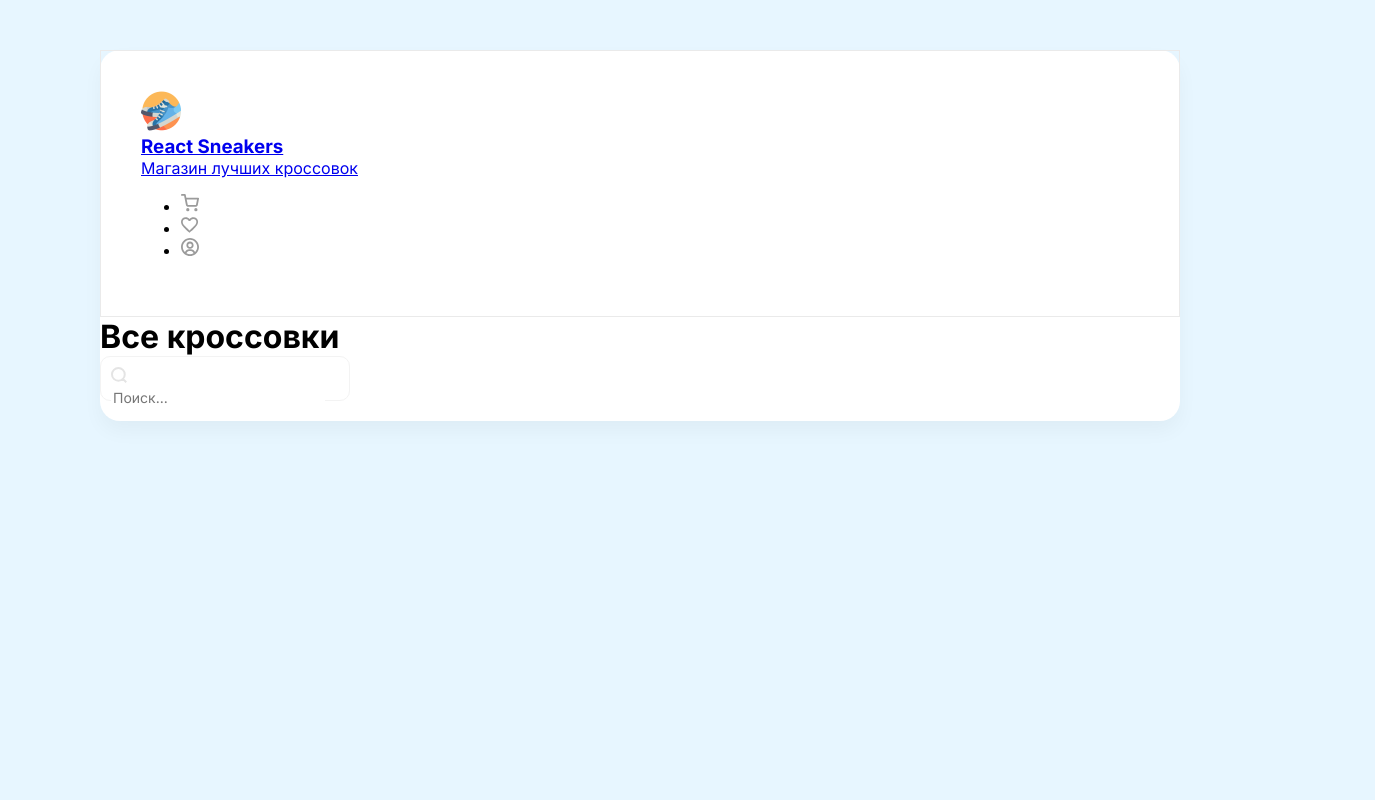
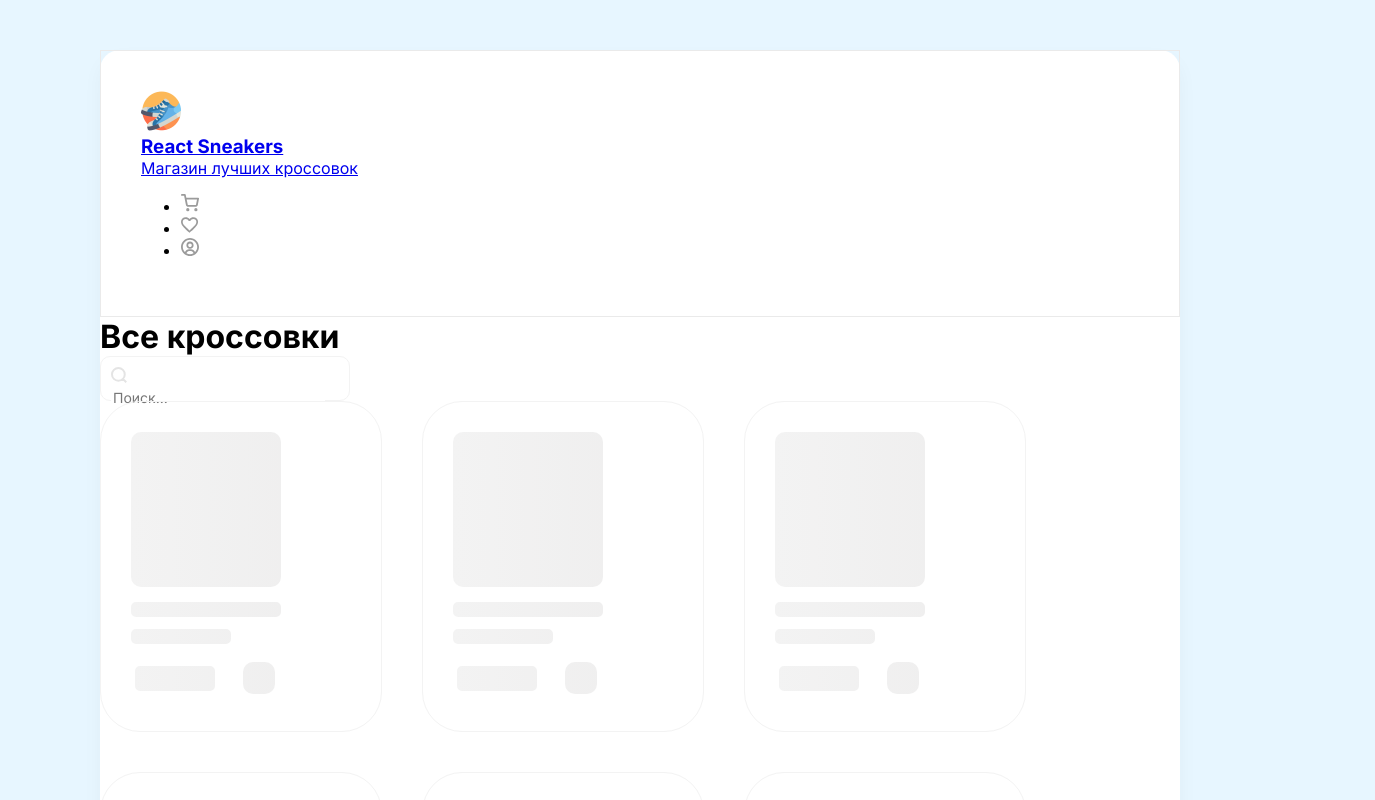
Before and after one commit to NailGilmanov/react-sneakers, a React (Create React App) app: page / in a window 1280 px wide. Shown: the top 800 px of the page, 1375 px wide, since content can reach past the window. Built offline with nearby package versions, Linux system fonts and the light colour scheme; no server answers.

Commit message:
Init Commit

```diff
--- a/package.json
+++ b/package.json
@@ -8,6 +8,7 @@
     "@testing-library/user-event": "^12.8.3",
     "macro-css": "^1.0.5",
     "react": "^17.0.2",
+    "react-content-loader": "^6.0.3",
     "react-dom": "^17.0.2",
     "react-router-dom": "^5.2.0",
     "react-scripts": "4.0.3",
--- a/src/App.js
+++ b/src/App.js
@@ -4,6 +4,7 @@ import axios from 'axios';
 import Header from './components/Header';
 import Drawer from './components/Drawer'
 import { Route } from 'react-router-dom';
+import AppContext from './context';
 
 import Home from './pages/Home';
 import Favorites from './pages/Favorites';
@@ -15,21 +16,25 @@ function App() {
   const [cartOpened, setCartOpened] = React.useState(false)
   const [searchValue, setSearchValue] = React.useState('')
   const [price, setPrice] = React.useState(0)
+  const [isLoading, setIsLoading] = React.useState(true)
 
   React.useEffect(() => {
-    axios.get('https://60e9f2995dd7ff0017b39725.mockapi.io/items').then((res) => {
-      setSneakers(res.data);
-    })
+    async function fetchData() {
+      const cartResponse = await axios.get('https://60e9f2995dd7ff0017b39725.mockapi.io/itemsInCart')
+      const favoriteResponse = await axios.get('https://60e9f2995dd7ff0017b39725.mockapi.io/itemsInFavorite')
+      const itemsResponse = await axios.get('https://60e9f2995dd7ff0017b39725.mockapi.io/items')
 
-    axios.get('https://60e9f2995dd7ff0017b39725.mockapi.io/itemsInCart').then((res) => {
-      setCartItems(res.data);
-      res.data.map((item) => setPrice(prev => prev + item.price))
-    })
+      setIsLoading(false);
 
-    axios.get('https://60e9f2995dd7ff0017b39725.mockapi.io/itemsInFavorite').then((res) => {
-      setFavorites(res.data);
-    })
+      setCartItems(cartResponse.data);
+      setFavorites(favoriteResponse.data);
+      setSneakers(itemsResponse.data);
+    }
+
+    fetchData();
   }, [])
+
+
 
   const onChangeSeacrhInput = (event) => {
     setSearchValue(event.target.value);
@@ -39,15 +44,14 @@ function App() {
     if (cartItems.find((item) => obj.id === item.id)) {
       axios.delete(`https://60e9f2995dd7ff0017b39725.mockapi.io/itemsInCart/${obj.id}`);
       setCartItems(prev => prev.filter((item) => item.id !== obj.id));
-      setPrice(prev => prev - obj.price)
     } else {
       axios.post('https://60e9f2995dd7ff0017b39725.mockapi.io/itemsInCart', obj)
       setCartItems(prev => [...prev,  obj])
-      setPrice(prev => prev + obj.price)
     }
   }
 
-  const onAddToFavorite = (obj) => {
+  const onAddToFavorite = async (obj) => {
+    try {
       if (favorite.find((item) => item.id === obj.id)) {
         axios.delete(`https://60e9f2995dd7ff0017b39725.mockapi.io/itemsInFavorite/${obj.id}`);
         setFavorites(prev => prev.filter((item) => item.id !== obj.id));
@@ -55,15 +59,22 @@ function App() {
         axios.post('https://60e9f2995dd7ff0017b39725.mockapi.io/itemsInFavorite', obj);
         setFavorites(prev => [...prev,  obj]);
       }
+    } catch (error) {
+      alert('ADD ERROR');
+    }
   }
 
   const onRemoveFromCart = (obj) => {
     axios.delete(`https://60e9f2995dd7ff0017b39725.mockapi.io/itemsInCart/${obj.id}`);
     setCartItems((prev) => prev.filter((item) => item.id !== obj.id));
-    setPrice(prev => prev - obj.price);
+  }
+
+  const isItemAdded = (id) => {
+     return cartItems.some(item => id === item.id)
   }
 
   return (
+    <AppContext.Provider value={{ sneakers, cartItems, favorite, isItemAdded }}>
       <div className="wrapper clear">
         {cartOpened &&
           <Drawer
@@ -79,22 +90,24 @@ function App() {
         <Route path="/" exact>
           <Home
             sneakers={sneakers}
+            cartItems={cartItems}
             searchValue={searchValue}
             setSearchValue={setSearchValue}
             onChangeSeacrhInput={onChangeSeacrhInput}
             onAddToFavorite={onAddToFavorite}
             onAddToCart={onAddToCart}
+            isLoading={isLoading}
           />
         </Route>
 
         <Route path="/favorites" exact>
           <Favorites
-          items={favorite}
             onAddToFavorite={onAddToFavorite}
             onAddToCart={onAddToCart}
           />
         </Route>
       </div>
+    </AppContext.Provider>
   );
 }
 
--- a/src/components/Card/Card.js
+++ b/src/components/Card/Card.js
@@ -1,8 +1,20 @@
 import React from 'react';
 import styles from "./Card.module.scss"
 
-function Card({ id, name, price, img, onFavorite, onPlus, favorited}) {
-    const [isAdded, setIsAdded] = React.useState(false);
+import ContentLoader from "react-content-loader"
+
+function Card({
+    id,
+    name,
+    price,
+    img,
+    onFavorite,
+    onPlus,
+    favorited = false,
+    added = false,
+    loading = false
+}) {
+    const [isAdded, setIsAdded] = React.useState(added);
     const [isFavorite, setIsFavorite] = React.useState(favorited);
 
     const handleClick = () => {
@@ -17,10 +29,26 @@ function Card({ id, name, price, img, onFavorite, onPlus, favorited}) {
 
     return (
         <div className={styles.card}>
+            {
+                loading ? (<><ContentLoader
+                        speed={2}
+                        width={600}
+                        height={265}
+                        viewBox="0 0 600 265"
+                        backgroundColor="#f3f3f3"
+                        foregroundColor="#ecebeb"
+                    >
+                        <rect x="0" y="0" rx="10" ry="10" width="150" height="155" />
+                        <rect x="287" y="289" rx="0" ry="0" width="4" height="1" />
+                        <rect x="0" y="170" rx="5" ry="5" width="150" height="15" />
+                        <rect x="0" y="197" rx="5" ry="5" width="100" height="15" />
+                        <rect x="4" y="234" rx="5" ry="5" width="80" height="25" />
+                        <rect x="112" y="230" rx="10" ry="10" width="32" height="32" />
+                    </ContentLoader></>) : (<>
                     <div className={styles.favorite} onClick={onClickFavorite}>
                         <img src={isFavorite ? "/img/like.svg" : "/img/unlike.svg"} alt="unliked" />
                     </div>
-            <img width={133} height={112} src={img} alt="sneakers" />
+                    <img width="100%" height={140} src={img} alt="sneakers" />
                     <h5>{name}</h5>
                     <div className='d-flex justify-between align-center'>
                         <div className='d-flex flex-column'>
@@ -34,6 +62,8 @@ function Card({ id, name, price, img, onFavorite, onPlus, favorited}) {
                             alt="plus"
                         />
                     </div>
+                </>)
+            }
         </div>
     )
 }
--- a/src/components/Drawer.js
+++ b/src/components/Drawer.js
@@ -1,6 +1,13 @@
 import React from 'react'
+import Info from './Info';
 
 function Drawer({items=[], onClose, price, onRemove}) {
+    const [isOrderCompleted, setOrderIsCompleted] = React.useState(false);
+
+    const onClickOrder = () => {
+      setOrderIsCompleted(true)
+    }
+
     return (
         <div className="overlay">
         <div className="drawer">
@@ -14,7 +21,7 @@ function Drawer({items=[], onClose, price, onRemove}) {
             <>
               <div className="cartWrap">
                 {items.map((obj) => (
-                  <div className="cartItem d-flex mb-20" key={obj.id}>
+                  <div key={obj.id} className="cartItem d-flex mb-20" key={obj.id}>
                     <img className='mr-15' width={70} height={70} src={obj.img} alt="sneakers" />
                     <div className="cartItem-content">
                       <p>{obj.name}</p>
@@ -38,20 +45,18 @@ function Drawer({items=[], onClose, price, onRemove}) {
                     <b>{Math.round(price * 0.95)} руб.</b>
                   </li>
                 </ul>
-                <button className="greenButton">Оформить заказ</button>
+                <button onClick={onClickOrder} className="greenButton">Оформить заказ</button>
               </div>
             </>
 
               :
 
-            <div className="cartEmpty d-flex align-center justify-center flex-column flex">
-              <img className='mb-20' width={120} height={120} src="/img/empty-cart.png" alt="empty" />
-              <h2>Корзина пустая</h2>
-              <p className='opacity-6'>Добавьте хотя бы одну пару кроссовок, чтобы сделать заказ.</p>
-              <button className="greenButton" onClick={onClose}>
-                Вернуться назад.
-              </button>
-            </div>
+            <Info
+              onClick={onClose}
+              title='Корзина пустая'
+              image='/img/empty-cart.png'
+              description='Добавьте хотя бы одну пару кроссовок, чтобы сделать заказ.'
+            />
           }
 
         </div>
--- /dev/null
+++ b/src/components/Info.jsx
@@ -0,0 +1,19 @@
+import React from 'react'
+import AppContext from '../context';
+
+const Info = ({ image, title, description, onClose }) => {
+    const { setCartOpened } = React.useContext(AppContext)
+
+    return (
+        <div className="cartEmpty d-flex align-center justify-center flex-column flex">
+            <img className='mb-20' width={120} height={120} src={image} alt="empty" />
+            <h2>{title}</h2>
+            <p className='opacity-6'>{description}</p>
+            <button className="greenButton" onClick={onClose}>
+                Вернуться назад.
+            </button>
+        </div>
+    )
+}
+
+export default Info;
--- /dev/null
+++ b/src/context.js
@@ -0,0 +1,5 @@
+import React from "react";
+
+const AppContext = React.createContext({});
+
+export default AppContext;
--- a/src/pages/Favorites.jsx
+++ b/src/pages/Favorites.jsx
@@ -1,13 +1,18 @@
+import React  from 'react';
+
 import Card from '../components/Card/Card'
+import AppContext from '../context';
 
-function Favorites({ items, onAddToFavorite, onAddToCart }) {
+function Favorites({ onAddToFavorite, onAddToCart }) {
+    const { favorite } = React.useContext(AppContext)
+
     return (
         <div className="content p-40">
             <div className="d-flex justify-between flex-wrap mb-40">
                 <h1>Мои закладки.</h1>
             </div>
             <div className='card-wrap'>
-                {items.map((obj) => (
+                {favorite.map((obj) => (
                         < Card
                             key={obj.id}
                             name={obj.name}
--- a/src/pages/Home.jsx
+++ b/src/pages/Home.jsx
@@ -1,11 +1,35 @@
+import React from 'react'
 import Card from '../components/Card/Card'
+import AppContext from '../context'
 
 function Home({sneakers,
+    cartItems,
     searchValue,
     onChangeSeacrhInput,
     onAddToFavorite,
-    onAddToCart
+    onAddToCart,
+    isLoading
 }) {
+
+    const { isItemAdded } = React.useContext(AppContext);
+
+    const renderItems = () => {
+        return (
+            isLoading
+                ? [...Array(10)]
+                : sneakers.filter((obj) => obj.name.toLowerCase().includes(searchValue.toLowerCase()))
+        ).map((obj, index) => (
+            < Card
+                key={index}
+                onFavorite={onAddToFavorite}
+                onPlus={onAddToCart}
+                loading={isLoading}
+                {...obj}
+            />
+        ))
+    }
+
+
     return (
         <div className="content p-40">
             <div className="d-flex justify-between flex-wrap mb-40">
@@ -16,19 +40,7 @@ function Home({sneakers,
                 </div>
             </div>
                 <div className='card-wrap'>
-                    {sneakers
-                        .filter((obj) => obj.name.toLowerCase().includes(searchValue.toLowerCase()))
-                        .map((obj) => (
-                            < Card
-                                key={obj.id}
-                                name={obj.name}
-                                price={obj.price}
-                                img={obj.img}
-                                onFavorite={onAddToFavorite}
-                                onPlus={onAddToCart}
-                                favorited={false}
-                            />
-                    ))}
+                    {renderItems()}
                 </div>
         </div>
     )
```
Also changed, not shown: public/img/complete-order.jpg (added), src/pages/Order.jsx (added), 1 other file (tests, documents, lock files or other folders). Lines whose indentation alone changed are shown as unchanged.
